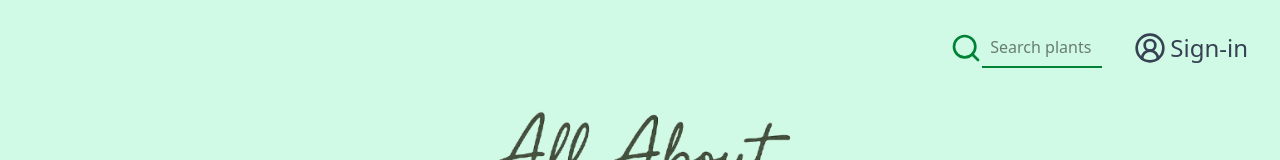
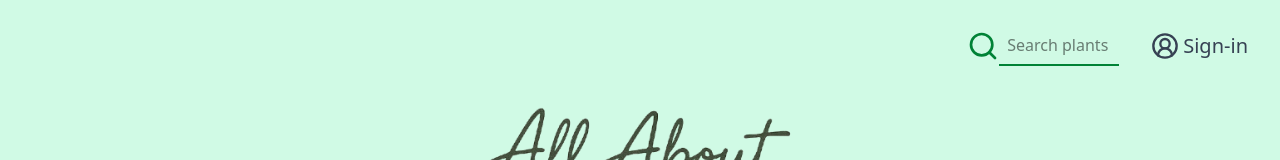
Before and after one commit to jamescakr/all-about-plant-mall, a React (Vite) app: page / in a window 1280 px wide. Shown: the top 160 px of the page. Built offline with nearby package versions, Linux system fonts and the light colour scheme; data requests are answered from the project's data file.

Commit message:
UI & UX added

```diff
--- a/src/components/Header.jsx
+++ b/src/components/Header.jsx
@@ -15,8 +15,8 @@ const Header = () => {
             placeholder="Search plants"
           />
         </form>
-        <div className="flex items-center p-8 text-base sm:text-2xl text-gray-700">
-          <CircleUserRound className="mr-1 w-8 h-8" />
+        <div className="flex items-center p-8 text-base sm:text-xl text-gray-700">
+          <CircleUserRound className="mr-1 w-5 h-5 sm:w-7 sm:h-7" />
           Sign-in
         </div>
       </div>
```
